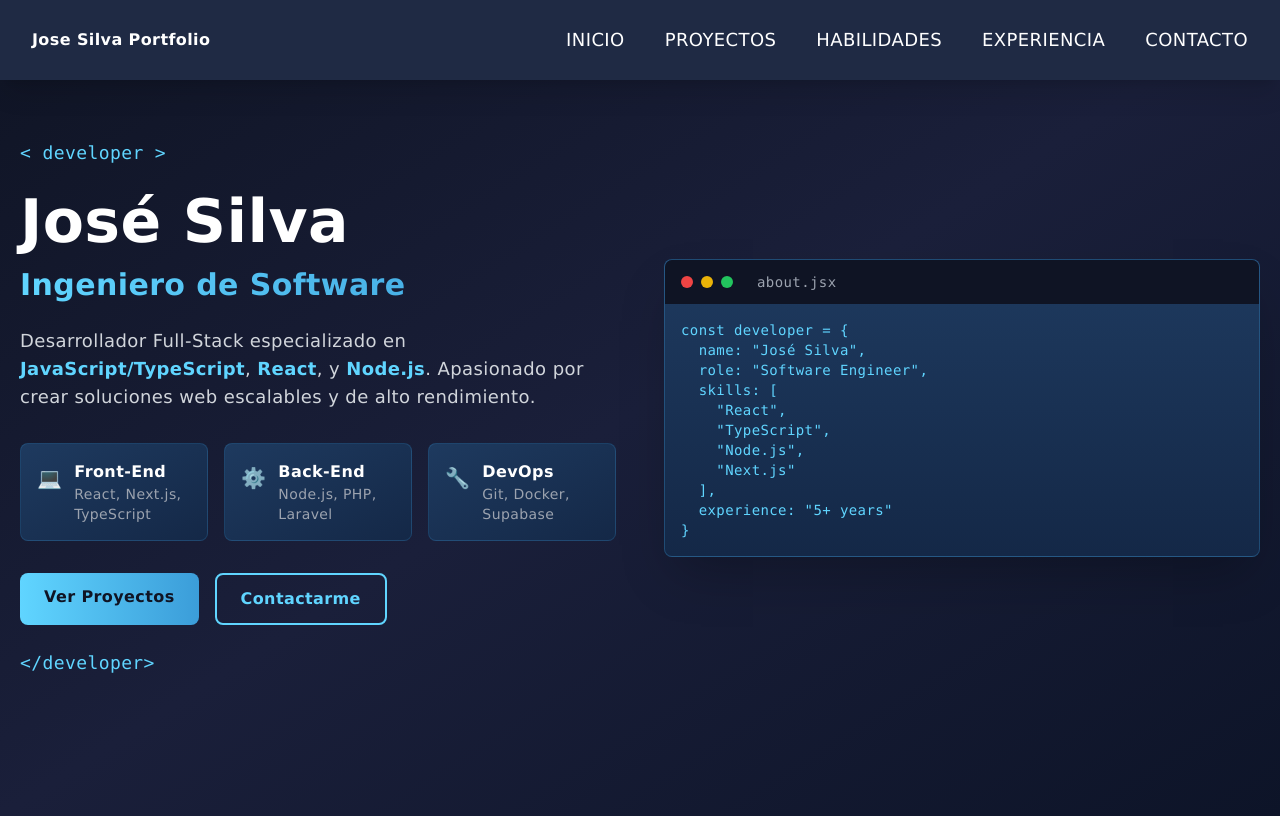
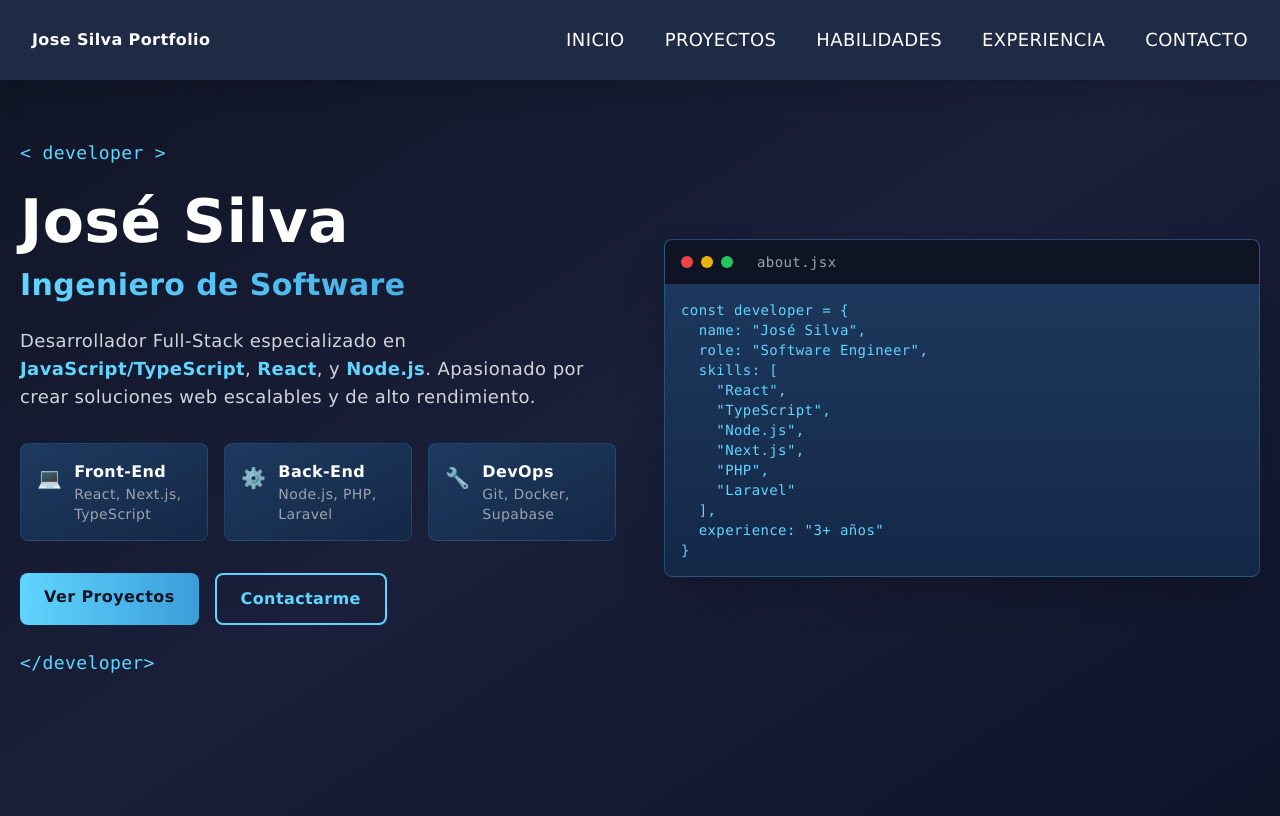
Before and after one commit to ShindouAstrea/portfolio-nextjs-version, a Next.js app: page / in a window 1280 px wide. Built offline with nearby package versions, Linux system fonts and the light colour scheme.

Commit message:
Change: Correccion de texto

```diff
--- a/src/components/Main.component.tsx
+++ b/src/components/Main.component.tsx
@@ -78,9 +78,11 @@ export default function Main() {
     "React",
     "TypeScript",
     "Node.js",
-    "Next.js"
+    "Next.js",
+    "PHP",
+    "Laravel"
   ],
-  experience: "5+ years"
+  experience: "3+ años"
 }`}</code>
                             </pre>
                         </div>
```
